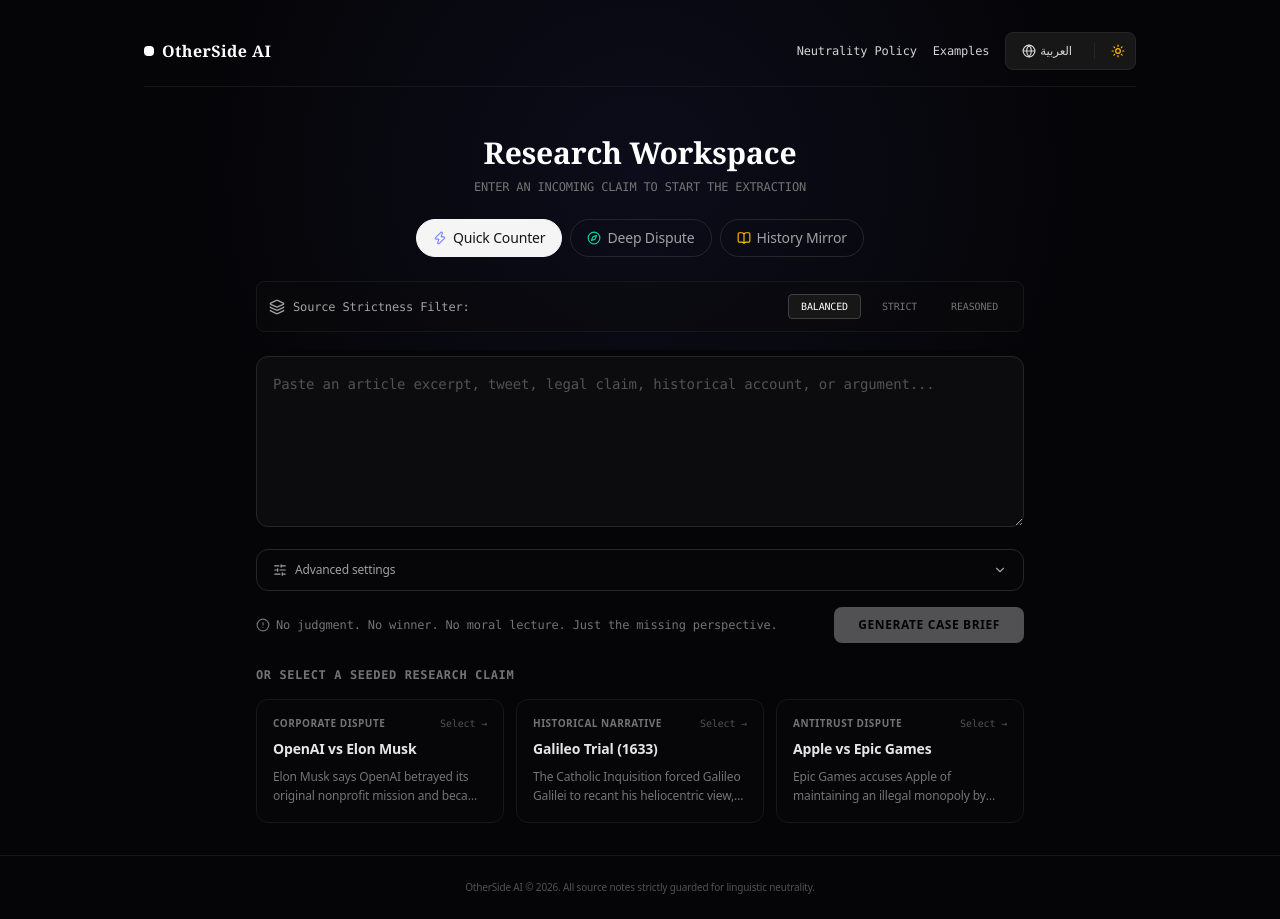
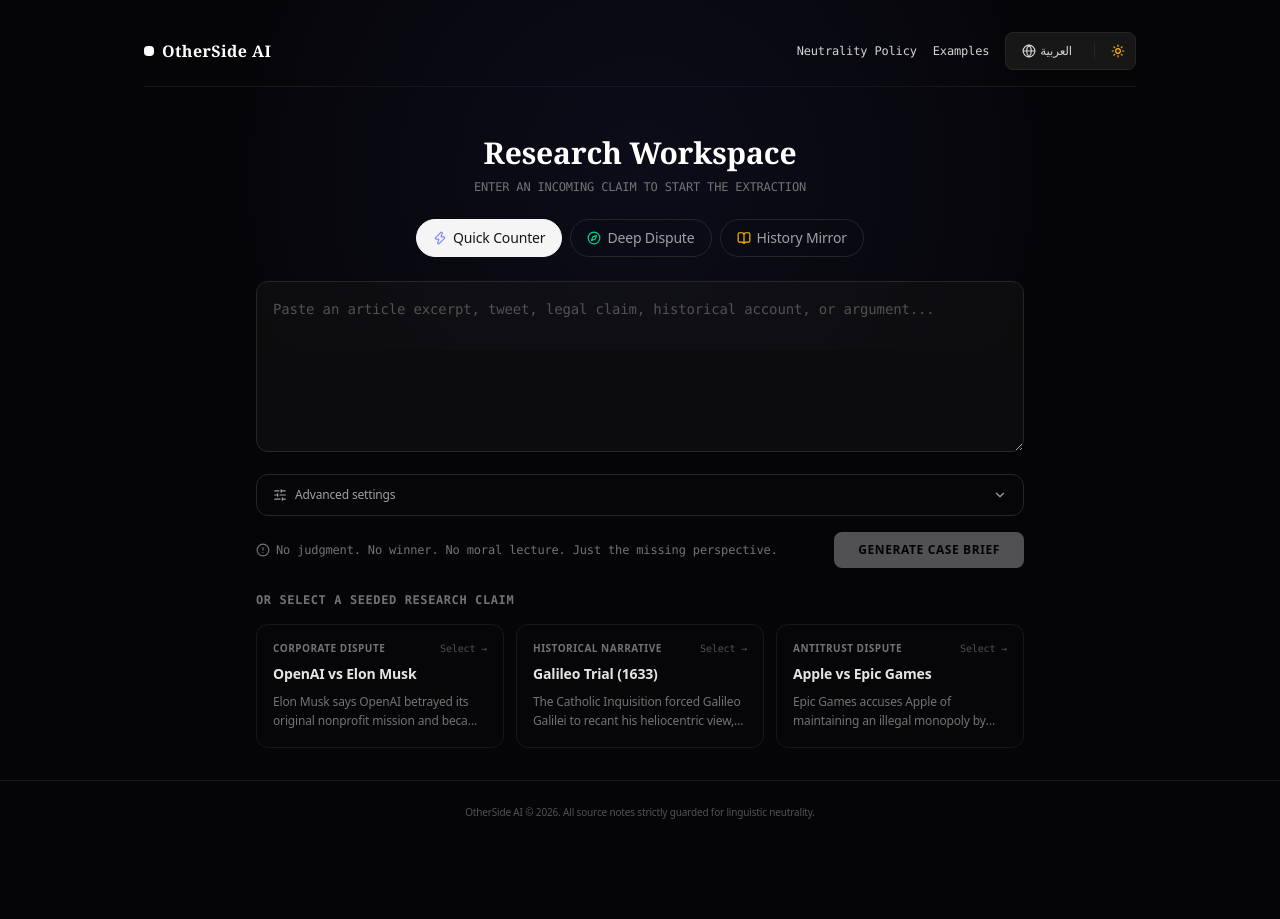
Before and after one commit to rabah2026/otherside-ai-mvp, a Next.js app: page /app in a window 1280 px wide. After the commit the page ends 844 px from the top, so only its background shows below. Built offline with nearby package versions, Linux system fonts and the light colour scheme.

Commit message:
Pass strictness controls through StoryInput

```diff
--- a/src/app/app/page.tsx
+++ b/src/app/app/page.tsx
@@ -8,7 +8,7 @@
 import DemoExamplePanel from '@/components/DemoExamplePanel';
 import ThemeLangControls from '@/components/ThemeLangControls';
 import { OtherSideMode, OtherSideReport, SourceStrictness } from '@/types';
-import { ShieldAlert, RefreshCw, Layers } from 'lucide-react';
+import { ShieldAlert, RefreshCw } from 'lucide-react';
 import { useConfig } from '@/context/ConfigContext';
 
 export default function AppWorkspace() {
@@ -99,41 +99,15 @@
           {/* Mode Selector */}
           <ModeSelector selected={mode} onChange={setMode} />
 
-          {/* Source Strictness Controls */}
-          <div className="max-w-3xl mx-auto flex flex-col sm:flex-row items-center justify-between gap-4 p-3 rounded-lg bg-white dark:bg-neutral-950/40 border border-neutral-200 dark:border-neutral-900 shadow-sm dark:shadow-none">
-            <div className="flex items-center gap-2 text-xs font-mono text-neutral-500 dark:text-neutral-400">
-              <Layers className="w-4 h-4 text-neutral-400" />
-              <span>{t('strictnessFilter')}</span>
-            </div>
-            <div className="flex gap-2">
-              {(['balanced', 'strict', 'reasoned'] as SourceStrictness[]).map((st) => {
-                const labels: Record<SourceStrictness, { en: string; ar: string }> = {
-                  balanced: { en: 'Balanced', ar: 'متوازن' },
-                  strict: { en: 'Strict', ar: 'صارم' },
-                  reasoned: { en: 'Reasoned', ar: 'استدلالي' },
-                };
-                return (
-                  <button
-                    key={st}
-                    type="button"
-                    onClick={() => setStrictness(st)}
-                    className={`px-3 py-1 rounded text-[10px] font-medium border transition-all ${
-                      lang === 'ar' ? '' : 'font-mono uppercase'
-                    } ${
-                      strictness === st
-                        ? 'bg-slate-900 dark:bg-neutral-900 text-white border-slate-900 dark:border-neutral-700'
-                        : 'bg-transparent text-neutral-500 border-transparent hover:border-neutral-300 dark:hover:border-neutral-800'
-                    }`}
-                  >
-                    {lang === 'ar' ? labels[st].ar : labels[st].en}
-                  </button>
-                );
-              })}
-            </div>
-          </div>
-
           {/* Interactive Form */}
-          <StoryInput value={text} onChange={setText} onSubmit={handleGenerate} loading={loading} />
+          <StoryInput
+            value={text}
+            onChange={setText}
+            onSubmit={handleGenerate}
+            loading={loading}
+            sourceStrictness={strictness}
+            onSourceStrictnessChange={setStrictness}
+          />
 
           {/* Seed Examples (Only shown if no report or currently loading) */}
           {!report && !loading && (
```
